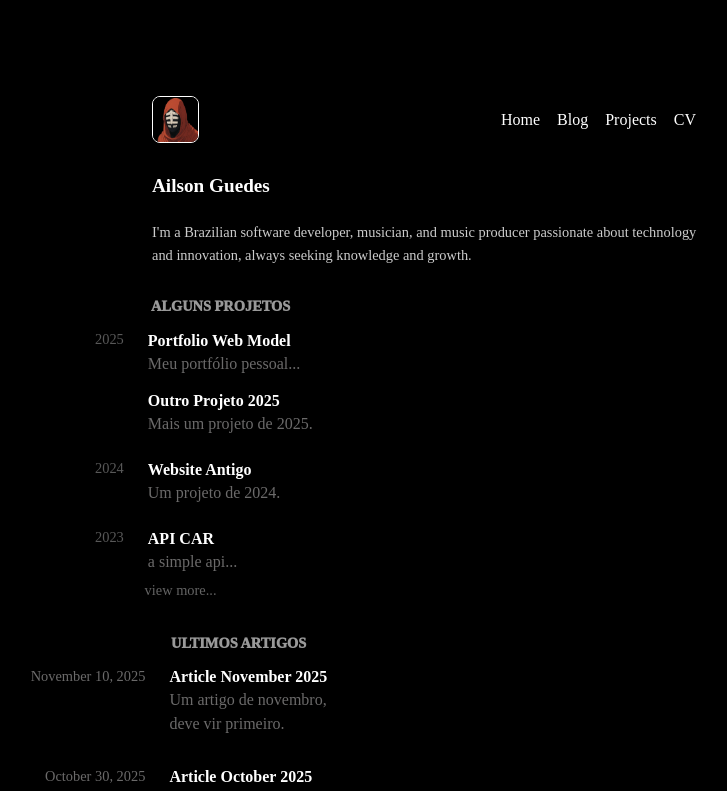
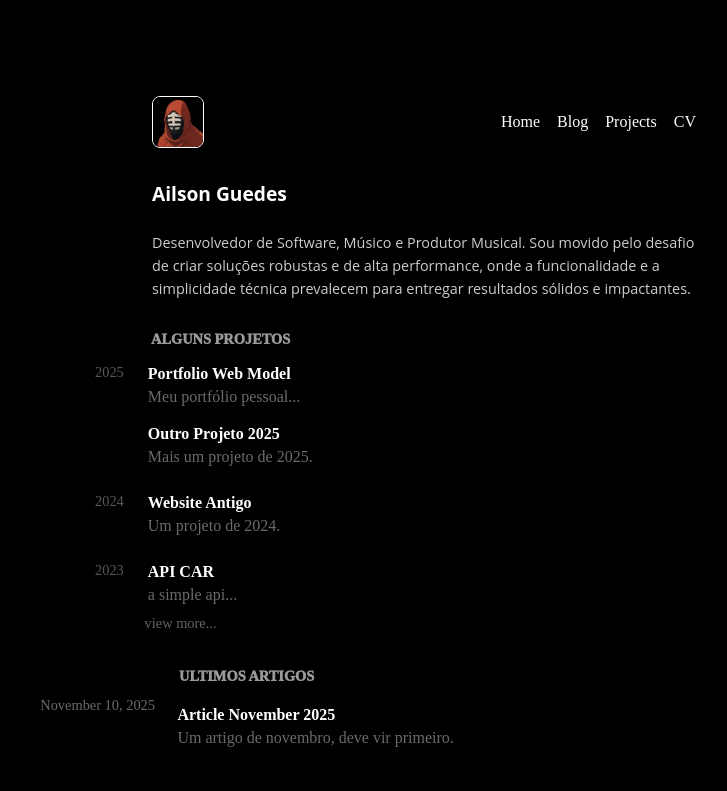
Before and after one commit to ailsonguedes/ailsonguedes.github.io, a React (Vite) app: page / in a window 1280 px wide. Shown: the top 791 px of the page, without its empty margins (213-940 px from the left). Built offline with nearby package versions, Linux system fonts and the light colour scheme.

Commit message:
fix(components): correção de alguns defeitos visuais

```diff
--- a/src/components/ArticleCard/ArticleCard.module.css
+++ b/src/components/ArticleCard/ArticleCard.module.css
@@ -10,7 +10,7 @@
     margin: 1rem 0 0 0;
     color: inherit;
     width: 100%;
-    margin-left: -9rem;
+    margin-left: 0.4rem;
 
     /* A transição de cor do link, mas o sublinhado está no .articleTitle */
     transition: color 0.5s ease;
@@ -24,18 +24,18 @@
 /* ------------------- Coluna 1: Data (Esquerda/Margem) ------------------- */
 .articleDate {
     /* Define a largura da coluna da data (recuo de 7.8rem) */
-
     flex: 0 0 7.4rem; /* Largura fixa */
     text-align: right;
 
     font-size: 0.9rem;
     font-weight: 500;
     color: #6b6a6a;
+    margin: 0;
+    margin-right: 20rem;
+    margin-left: -10rem;
+    padding-right: 1rem; /* Espaçamento entre a data e o título */
+    transform: translateY(1.7em);
 
-    margin: 0;
-    padding-right: 1.5rem; /* Espaçamento entre a data e o título */
-
-    transition: color 0.3s ease;
 }
 
 /* ------------------- Coluna 2: Conteúdo (Título/Descrição Recuados) ------------------- */
@@ -46,7 +46,6 @@
 
 .articleTitle {
     margin-top: 0;
-
     font-size: 1rem;
     font-weight: 700;
     color: white;
--- a/src/components/ArticleCard/ArticleCard.tsx
+++ b/src/components/ArticleCard/ArticleCard.tsx
@@ -10,11 +10,11 @@ export function ArticleCard({ article }: ArticleCardProps){
     const formattedDate = `${article.month} ${article.day}, ${article.year}`;
 
     return (
-        // O link principal usa Flexbox para alinhar a data à esquerda e o conteúdo à direita
+      <>
+
+        <p className={styles.articleDate}>{formattedDate}</p>
+
         <a href={article.link} className={styles.articleLink} target="_blank" rel="noopener noreferrer">
-
-            {/* Coluna 1: A data (empurrada para a margem) */}
-            <p className={styles.articleDate}>{formattedDate}</p>
 
             {/* Coluna 2: Conteúdo (título e descrição recuados) */}
             <div className={styles.articleContent}>
@@ -23,5 +23,6 @@ export function ArticleCard({ article }: ArticleCardProps){
             </div>
 
         </a>
+    </>
     );
 }
--- a/src/components/ArticlesSection/ArticlesSection.module.css
+++ b/src/components/ArticlesSection/ArticlesSection.module.css
@@ -26,10 +26,10 @@
     text-align: left;
 
     /* Recuo idêntico ao dos projetos */
-    margin-left: 9rem;
+    margin-left: 9.5rem;
     width: 40%;
 
-    margin-bottom: 0.5rem;
+    margin-bottom: -0.8rem;
 }
 
 .cardGrid {
--- a/src/components/Hero/Hero.module.css
+++ b/src/components/Hero/Hero.module.css
@@ -20,6 +20,7 @@
 }
 
 .heroTitle {
+  font-family: "Open Sans", sans-serif;
   font-size: 1.2rem; /* 40px */
   color: white;
   margin: 0; /* Remove margem padrão do h1 */
@@ -27,6 +28,7 @@
 }
 
 .heroText {
+  font-family: "Open Sans", sans-serif;
   font-size: 0.9rem; /* 18px */
   color: #cccccc; /* Um cinza claro para diferenciar do título */
   line-height: 1.6; /* Melhora a legibilidade das duas linhas */
--- a/src/components/Hero/Hero.tsx
+++ b/src/components/Hero/Hero.tsx
@@ -10,9 +10,10 @@ export function Hero(){
 
                 <div className={styles.heroUnderContainer}>
                     <p className={styles.heroText}>
-                        I'm a Brazilian software developer,
-                        musician, and music producer passionate about technology
-                        and innovation, always seeking knowledge and growth.
+                        Desenvolvedor de Software, Músico e Produtor Musical.
+                        Sou movido pelo desafio de criar soluções robustas e de alta performance,
+                        onde a funcionalidade e a simplicidade técnica prevalecem para entregar
+                        resultados sólidos e impactantes.
                     </p>
                 </div>
             </div>
--- a/src/components/NavBar/NavBar.module.css
+++ b/src/components/NavBar/NavBar.module.css
@@ -1,6 +1,7 @@
 /* NavBar.module.css */
 
 .navContainer {
+
   /* 1. Distância do Topo */
   margin-top: 6rem; /* Adiciona 2rem (cerca de 32px) de margem acima do NavBar */
 
@@ -24,8 +25,8 @@
 
 .navLeftContainer{
     position: relative;
-    width: 45px;
-    height: 45px;
+    width: 50px;
+    height: 50px;
     display: flex;
     justify-content: center;
     align-items: center;
--- a/src/pages/ArticlesSection/ArticlesSectionData.ts
+++ b/src/pages/ArticlesSection/ArticlesSectionData.ts
@@ -26,7 +26,7 @@ export const articlesSectionData: Article[] = [
     link: "https://gelzin.com/article/2023/08/05"
   },
   {
-    title: "Article November 2025",
+    title: "Article November 2025 ",
     description: "Um artigo de novembro, deve vir primeiro.",
     year: "2025",
     month: "November",
```
